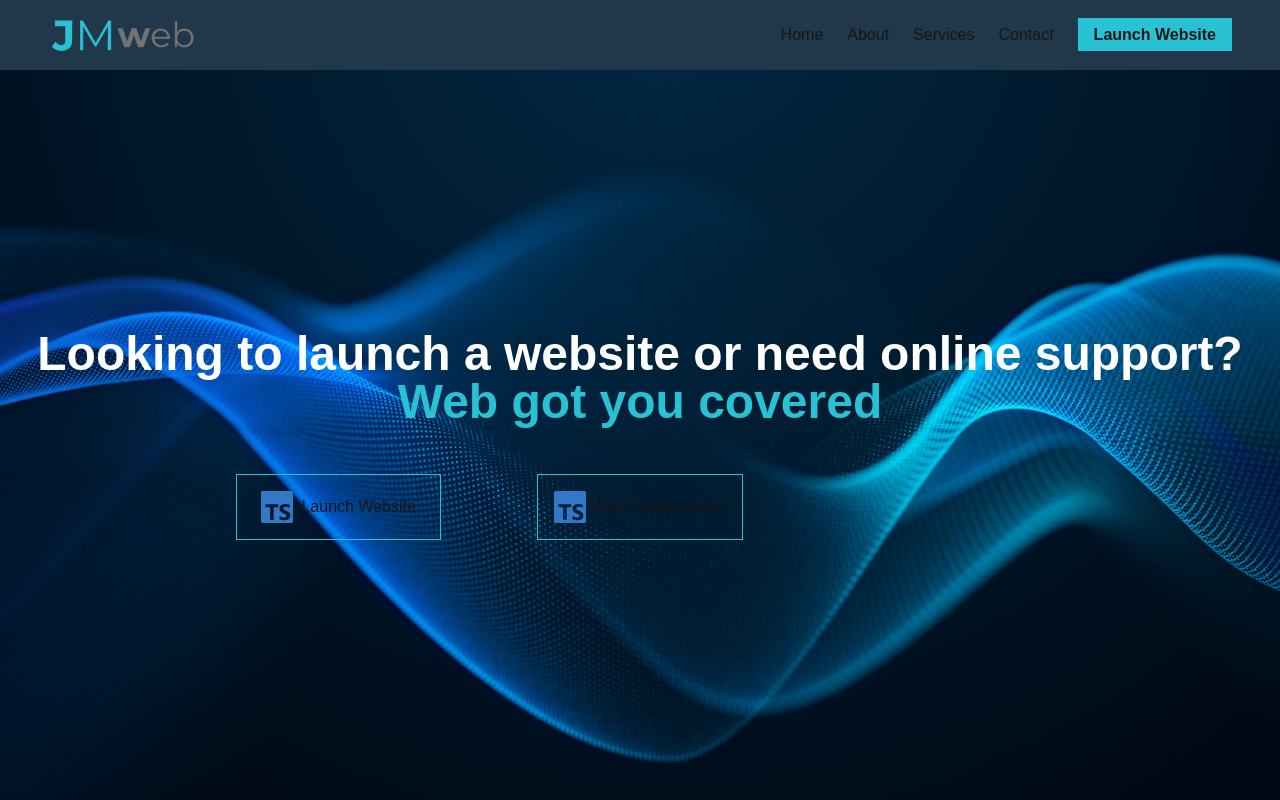
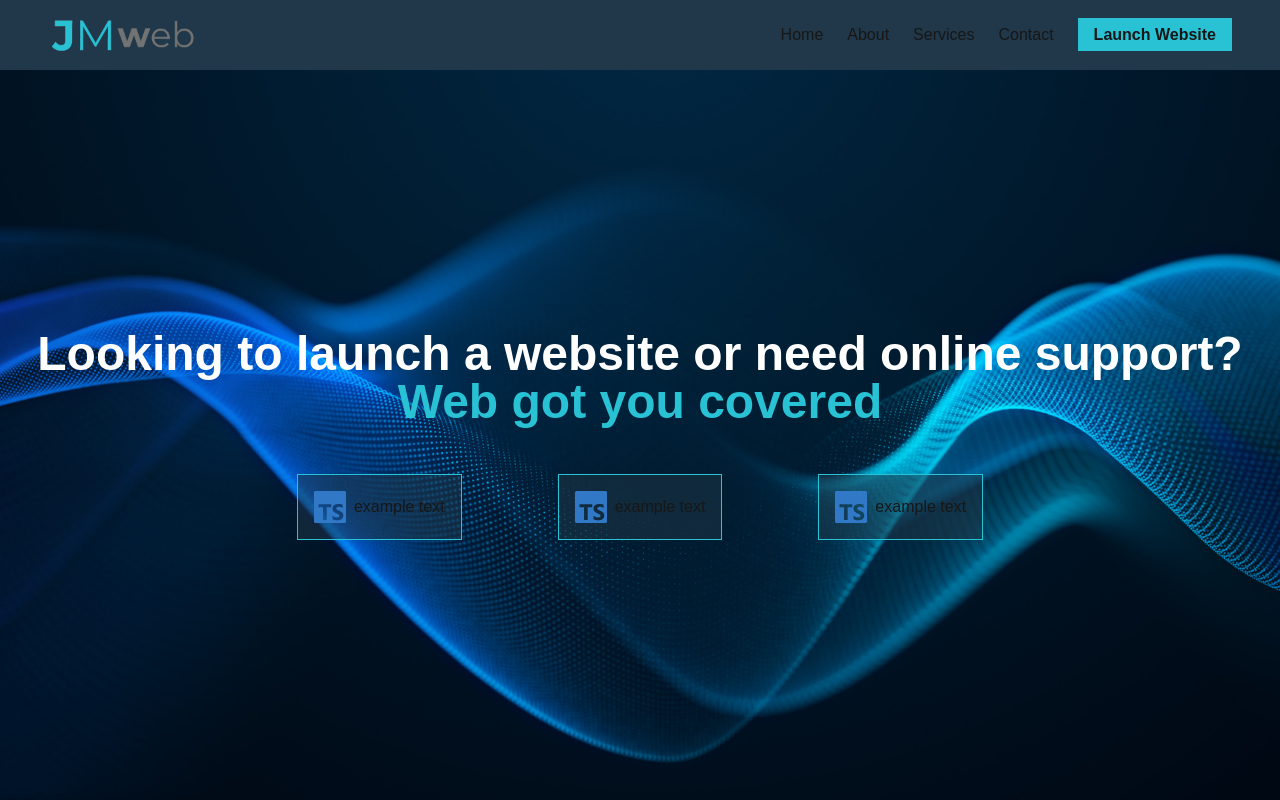
Before and after one commit to JackM510/Next.js-JMWEB, a Next.js app: page / in a window 1280 px wide. Shown: the top 800 px of the page. Built offline with nearby package versions, Linux system fonts and the light colour scheme.

Commit message:
added template hero buttons

```diff
--- a/src/app/components/sections/HeroSection.tsx
+++ b/src/app/components/sections/HeroSection.tsx
@@ -1,5 +1,8 @@
+import HeroButton from "../ui/HeroButton";
+
 export default function Hero() {
     return (
+        <section id="hero">
             <div className="relative w-full h-[calc(100vh-70px)]">
                 <img src="assets/images/hero.png" className="absolute w-full h-full object-cover z-0"/>
 
@@ -15,21 +18,29 @@ export default function Hero() {
                     <h1 className="text-[var(--azure)] text-5xl font-bold">Web got you covered</h1>
 
                     <div className="grid grid-cols-1 md:grid-cols-2 lg:grid-cols-3 items-stretch mt-12 gap-x-24 gap-y-12">
-                    <a href="#web-development" className="flex justify-center items-center p-4 hover:opacity-80 border-b border-[1px] border-[var(--azure)]">
-                        <img src="assets/icons/typescript.svg" className="h-8 me-2"/>
-                        <span>Launch Website</span>
-                    </a>
-                    <a href="#web-development" className="flex justify-center items-center p-4 hover:opacity-80 border-b border-[1px] border-[var(--azure)]">
-                        <img src="assets/icons/typescript.svg" className="h-8 me-2"/>
-                        <span>Web Development</span>
-                    </a>
+                        <HeroButton
+                        text="example text"
+                        link="#services"
+                        imgSrc="assets/icons/typescript.svg"
+                        imgAlt="example example"
+                        />
+                        <HeroButton
+                        text="example text"
+                        link="#services"
+                        imgSrc="assets/icons/typescript.svg"
+                        imgAlt="example example"
+                        />
+                        <HeroButton
+                        text="example text"
+                        link="#services"
+                        imgSrc="assets/icons/typescript.svg"
+                        imgAlt="example example"
+                        />
 
                     </div>
 
                 </div>
-
-
-
             </div>
+        </section>
     );
 }
--- /dev/null
+++ b/src/app/components/ui/HeroButton.tsx
@@ -0,0 +1,15 @@
+type HeroButtonProps = {
+    text: string;
+    link: string;
+    imgSrc: string;
+    imgAlt: string;
+}
+
+export default function HeroButton({ text, link, imgSrc, imgAlt } : HeroButtonProps) {
+    return(
+        <a href={link} className="flex justify-center items-center p-4 hover:bg-[var(--azure)] bg-[rgba(32,56,73,0.5)] border border-[var(--azure)]">
+            <img src={imgSrc} className="h-8 me-2" alt={imgAlt} />
+            <span>{text}</span>
+        </a>
+    );
+}
```
Lines whose indentation alone changed are shown as unchanged.
